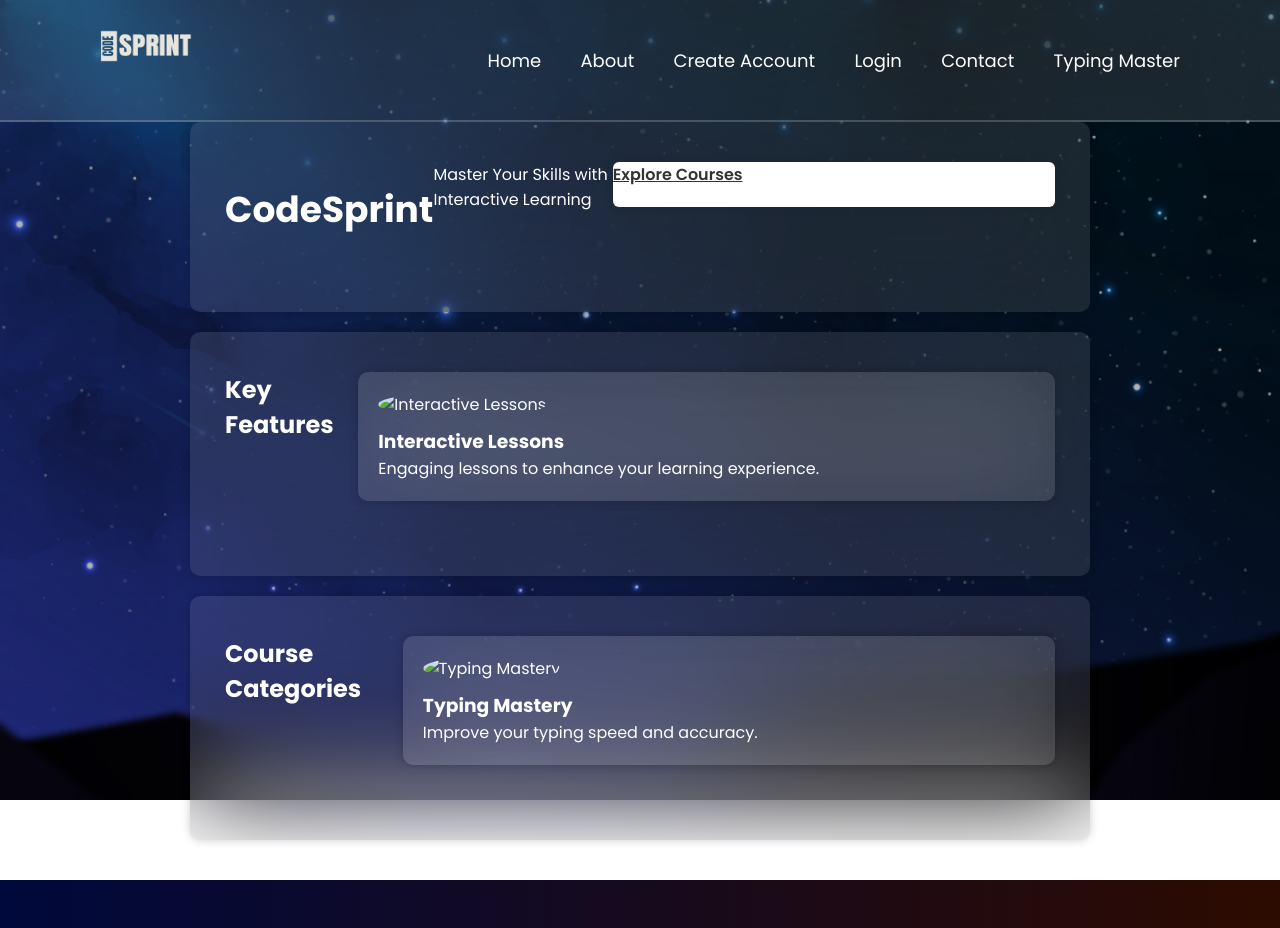
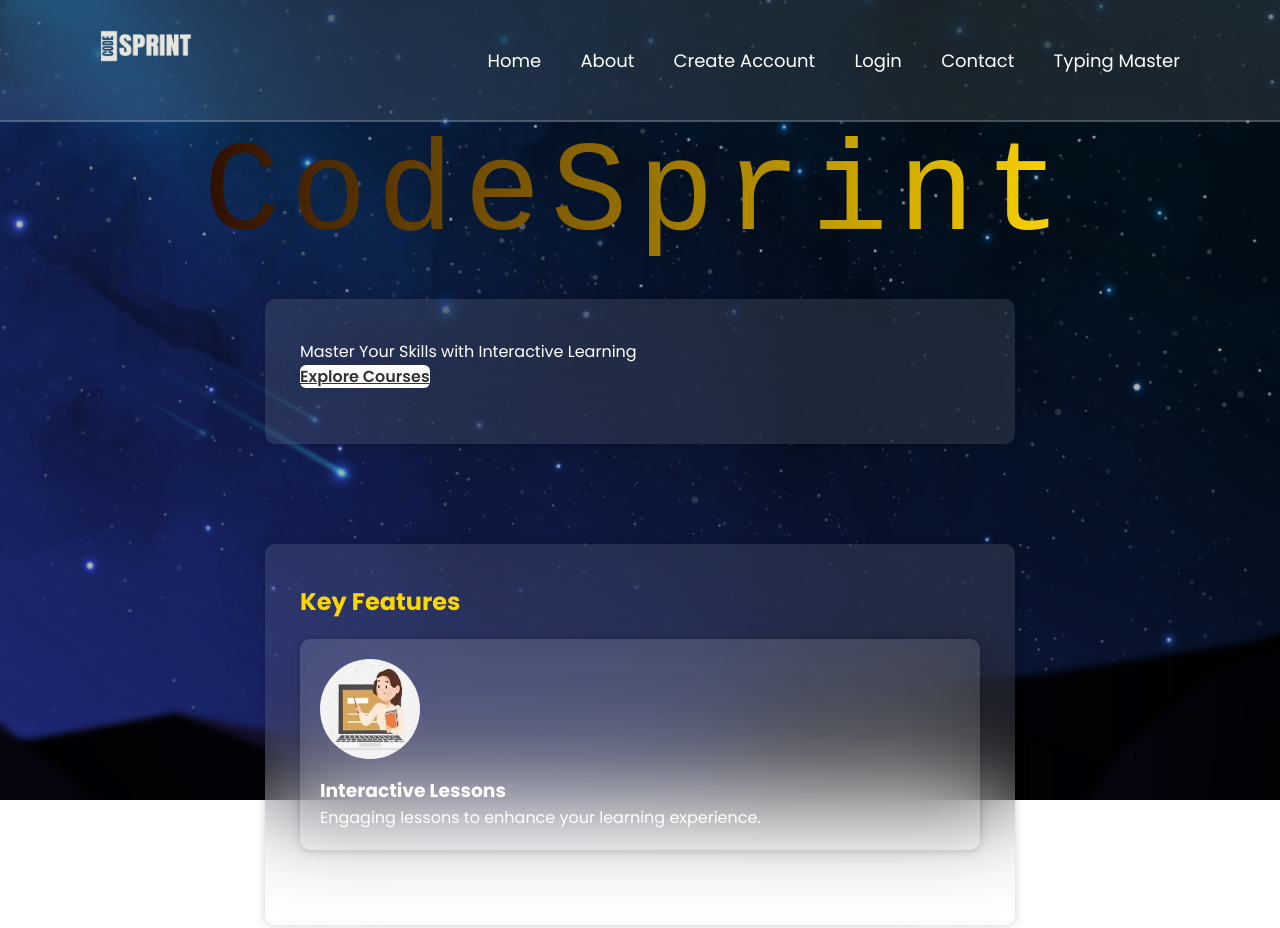
Before and after one commit to AounHaider133/Integrated_Work, a plain HTML site: page index.html in a window 1280 px wide. Shown: the top 928 px of the page. Drawn offline with nearby package versions, Linux system fonts and the light colour scheme.

Commit message:
Home Page Completed. Just need to end content of couses and Features of our project at the end

```diff
--- a/index.html
+++ b/index.html
@@ -13,7 +13,6 @@
       href="https://unpkg.com/boxicons@2.1.4/css/boxicons.min.css"
       rel="stylesheet"
     />
-    <link rel="stylesheet" href="./styles/about-us.css" />
     <link rel="icon" href="./assets/img/logo.png" type="image/png" />
   </head>
   <body>
@@ -48,18 +47,25 @@
       </div>
     </div>
 
+    <div class="HomeText">
+      <p class="text">CodeSprint</p>
+    </div>
+    <br />
+
     <!-- Page Content - Home Page -->
     <main>
-      <header class="wrapper">
-        <h1>CodeSprint</h1>
+      <header id="features" class="wrapper">
         <p>Master Your Skills with Interactive Learning</p>
         <a href="#courses" class="btn">Explore Courses</a>
       </header>
 
       <section id="features" class="wrapper">
-        <h2>Key Features</h2>
+        <h2 style="color: #ffd700">Key Features</h2>
         <div class="feature">
-          <img src="interactive-lessons.png" alt="Interactive Lessons" />
+          <img
+            src="./assets/img/interactive-lessons.jpg"
+            alt="Interactive Lessons"
+          />
           <h3>Interactive Lessons</h3>
           <p>Engaging lessons to enhance your learning experience.</p>
         </div>
@@ -67,9 +73,9 @@
       </section>
 
       <section id="courses" class="wrapper">
-        <h2>Course Categories</h2>
+        <h2 style="color: #ffd700">Course Categories</h2>
         <div class="course-category">
-          <img src="typing-master.png" alt="Typing Mastery" />
+          <img src="./assets/img/typing-master.png" alt="Typing Mastery" />
           <h3>Typing Mastery</h3>
           <p>Improve your typing speed and accuracy.</p>
         </div>
--- a/styles/home-page.css
+++ b/styles/home-page.css
@@ -32,7 +32,7 @@ main {
 
 #features,
 #courses {
-  margin-bottom: 20px; /* Reduced margin for spacing */
+  margin-bottom: 100px; /* Reduced margin for spacing */
 }
 
 .feature,
@@ -46,6 +46,7 @@ main {
   color: #fff;
   padding: 20px;
   margin-bottom: 20px;
+  margin-top: 20px;
   transition: margin-top 0.3s ease; /* Added transition for hover effect */
 }
 
@@ -93,3 +94,41 @@ main {
     margin-bottom: 10px;
   }
 }
+
+.HomeText {
+  display: block;
+  text-align: center;
+  width: 100%;
+}
+
+.text {
+  font-size: 10vw;
+  color: #fff;
+  letter-spacing: 10px;
+  font-family: monospace;
+  border-right: 5px solid;
+  white-space: nowrap;
+  overflow: hidden;
+  animation: typing 2s steps(10) forwards,
+    cursor 0.4s step-end infinite alternate;
+  margin: 0 auto;
+  background: linear-gradient(to right, #2d0b00, #ffd700);
+  -webkit-background-clip: text;
+  color: transparent;
+  display: inline-block;
+}
+
+@keyframes cursor {
+  50% {
+    border-color: transparent;
+  }
+}
+
+@keyframes typing {
+  from {
+    width: 0;
+  }
+  to {
+    width: 70%; /* Let the text expand to its full width */
+  }
+}
```
Also changed, not shown: assets/img/interactive-lessons.jpg (added), assets/img/typing-master.png (added).
